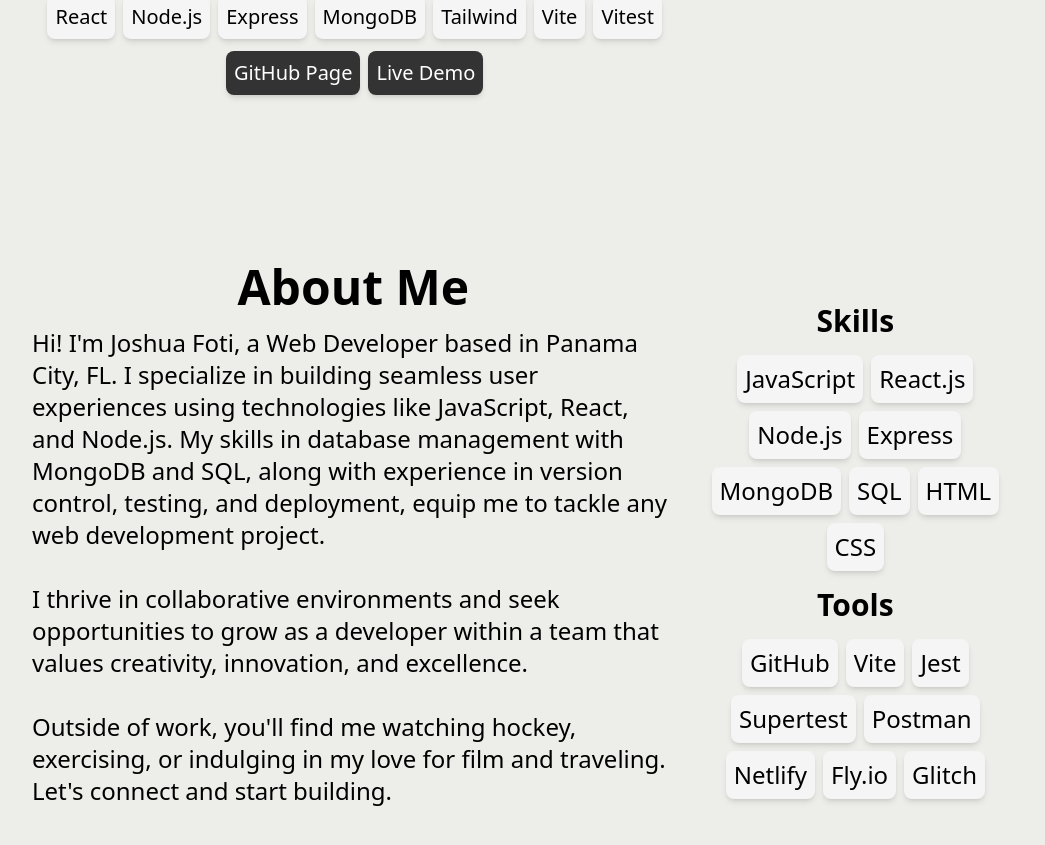
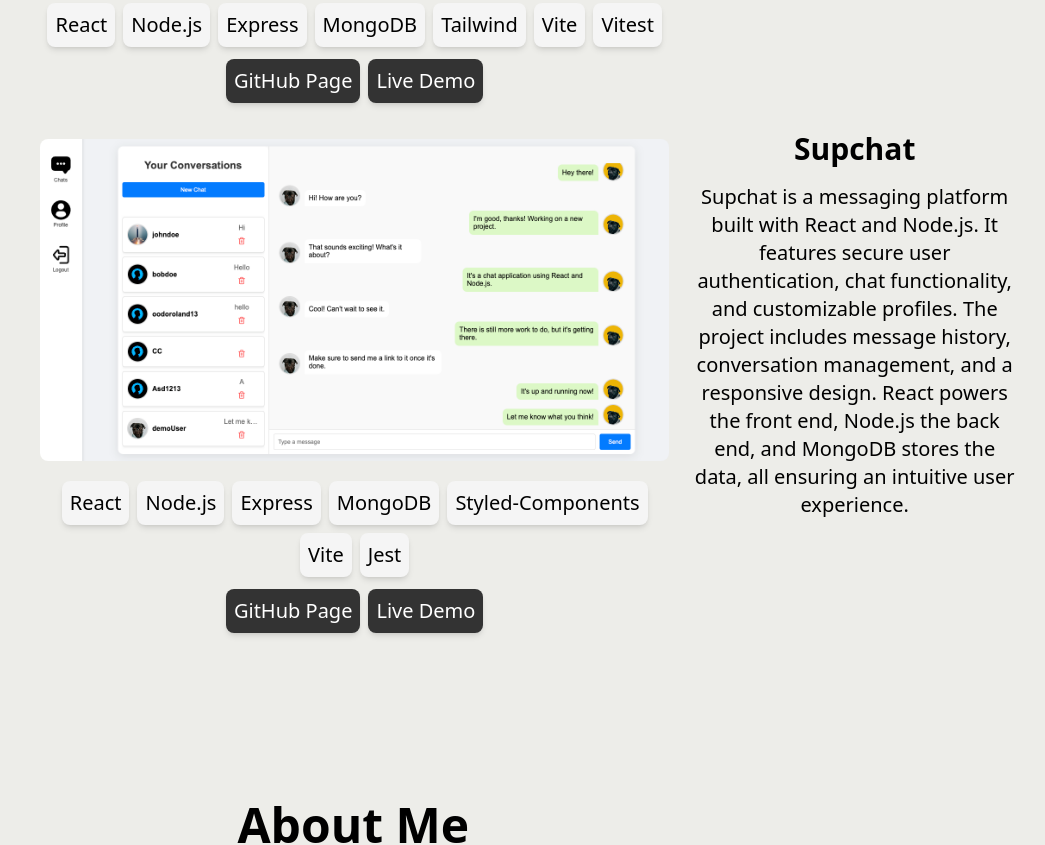
Before and after one commit to Jfoti64/portfolio, a React (Vite) app: page / in a window 1280 px wide. Shown: the part 993-1838 px from the top of the page, without its empty margins (116-1161 px from the left). Built offline with nearby package versions, Linux system fonts and the light colour scheme.

Commit message:
Add Supchat to Projects

```diff
--- a/src/components/Projects.jsx
+++ b/src/components/Projects.jsx
@@ -34,7 +34,7 @@
     <div className="flex justify-center w-full">
       <div
         ref={projectsRef}
-        className="opacity-0 transform translate-y-10 transition-all duration-1000 ease-in-out flex flex-col items-center text-center p-5 bg-customBackground gap-5 w-full max-w-screen-md lg:max-w-screen-lg"
+        className="opacity-0 transform translate-y-10 transition-all duration-1000 ease-in-out flex flex-col items-center text-center p-5 bg-customBackground gap-7 w-full max-w-screen-md lg:max-w-screen-lg"
       >
         <div className="flex flex-col items-center md:w-2/3">
           <h1 className="text-4xl lg:text-5xl font-bold mb-4">Projects</h1>
@@ -95,6 +95,63 @@
             </p>
           </div>
         </div>
+        <div className="flex flex-col md:flex-row items-start mt-8 md:mt-0 space-y-4 md:space-y-0 md:space-x-4 w-full">
+          <div className="w-full md:w-2/3">
+            <div className="p-2">
+              <img
+                src="/Screenshot 2024-06-30 at 8.58.30 PM.png"
+                alt="Supchat Screenshot"
+                className="w-full h-auto rounded-lg object-cover"
+              />
+            </div>
+            <ul className="flex flex-wrap gap-2 justify-center mt-3">
+              {['React', 'Node.js', 'Express', 'MongoDB', 'Styled-Components', 'Vite', 'Jest'].map(
+                (item) => (
+                  <li
+                    key={item}
+                    className="bg-skillBox rounded-lg shadow-md p-2 text-xl hover:bg-skillBoxHover transition-colors duration-200"
+                    style={{ cursor: 'default', userSelect: 'none' }}
+                  >
+                    <span style={{ cursor: 'default', userSelect: 'none' }}>{item}</span>
+                  </li>
+                )
+              )}
+            </ul>
+
+            <ul className="flex flex-wrap gap-2 justify-center mt-3">
+              <li className="bg-linkBox rounded-lg shadow-md p-2 text-xl hover:bg-linkBoxHover transition-colors duration-200">
+                <a
+                  href="https://github.com/Jfoti64/supchat-frontend"
+                  target="_blank"
+                  rel="noopener noreferrer"
+                  className="text-white"
+                >
+                  {'GitHub Page'}
+                </a>
+              </li>
+              <li className="bg-linkBox rounded-lg shadow-md p-2 text-xl hover:bg-linkBoxHover transition-colors duration-200">
+                <a
+                  href="https://jfoti64-supchat.netlify.app/login"
+                  target="_blank"
+                  rel="noopener noreferrer"
+                  className="text-white"
+                >
+                  {'Live Demo'}
+                </a>
+              </li>
+            </ul>
+          </div>
+          <div className="w-full md:w-1/3 mt-0">
+            <h1 className="text-2xl lg:text-3xl font-bold mb-4">Supchat</h1>
+            <p className="text-xl lg:text-xl mb-4">
+              Supchat is a messaging platform built with React and Node.js. It features secure user
+              authentication, chat functionality, and customizable profiles. The project includes
+              message history, conversation management, and a responsive design. React powers the
+              front end, Node.js the back end, and MongoDB stores the data, all ensuring an
+              intuitive user experience.
+            </p>
+          </div>
+        </div>
       </div>
     </div>
   );
```
Also changed, not shown: public/Screenshot 2024-06-30 at 8.58.30 PM.png (added).
